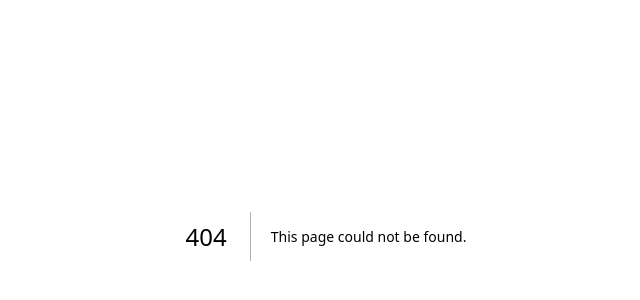
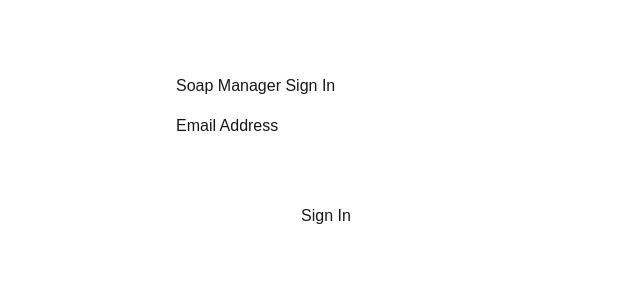
Before and after one commit to DBTO1970/phase2-soap-batch-and-vendor-mgmt, a Next.js app: page /signin in a window 1280 px wide. Before the commit this address had no page. Shown: the part 164-464 px from the top of the page, without its empty margins (314-954 px from the left). Built offline with nearby package versions, Linux system fonts and the light colour scheme; no server answers.

Commit message:
debugging login

```diff
--- a/package.json
+++ b/package.json
@@ -14,6 +14,7 @@
     "@paralleldrive/cuid2": "^3.3.0",
     "@prisma/adapter-pg": "^7.4.2",
     "@prisma/client": "^7.4.2",
+    "bcryptjs": "^3.0.3",
     "next": "16.1.6",
     "next-auth": "^5.0.0-beta.30",
     "react": "19.2.3",
@@ -21,6 +22,7 @@
   },
   "devDependencies": {
     "@tailwindcss/postcss": "^4",
+    "@types/bcryptjs": "^2.4.6",
     "@types/node": "^20",
     "@types/react": "^19",
     "@types/react-dom": "^19",
--- a/src/app/api/auth/[...nextauth]/route.ts
+++ b/src/app/api/auth/[...nextauth]/route.ts
@@ -3,39 +3,45 @@ import NextAuth from "next-auth";
 import { PrismaAdapter } from "@auth/prisma-adapter";
 import { prisma } from "../../../../lib/prisma";
 import Credentials from "next-auth/providers/credentials";
+import bcrypt from "bcryptjs";
 
 const isProduction = process.env.NODE_ENV === "production";
-// 1. Destructure the core methods needed for your app
+
 const { handlers, auth, signIn, signOut } = NextAuth({
   adapter: PrismaAdapter(prisma),
   session: { strategy: "jwt" },
   secret: process.env.AUTH_SECRET,
+  // 1. Let NextAuth handle secure cookies automatically based on the environment
   useSecureCookies: isProduction,
-  cookies: {
-    sessionToken: {
-      name: `__Secure-next-auth.session-token`,
-      options: {
-        httpOnly: true,
-        sameSite: 'lax',
-        path: '/',
-        secure: true, // Vercel is always HTTPS
-      },
-    },
-  },
   providers: [
     Credentials({
-      credentials: { email: {} },
+      name: "Credentials",
+      credentials: {
+        email: { label: "Email", type: "email" },
+        password: { label: "Password", type: "password" }
+      },
       authorize: async (credentials) => {
-        if (!credentials?.email) return null;
+        if (!credentials?.email || !credentials?.password) return null;
 
-        return await prisma.user.upsert({
-          where: { email: credentials.email as string },
-          update: {},
-          create: {
-            email: credentials.email as string,
-            role: "ADMIN"
-          },
+        const user = await prisma.user.findUnique({
+          where: { email: credentials.email as string }
         });
+
+        // Verify user exists and password matches
+        if (!user || !user.password) return null;
+
+        const isPasswordValid = await bcrypt.compare(
+          credentials.password as string,
+          user.password
+        );
+
+        if (!isPasswordValid) return null;
+
+        return {
+          id: user.id,
+          email: user.email,
+          role: user.role,
+        };
       },
     }),
   ],
--- a/src/app/batches/page.tsx
+++ b/src/app/batches/page.tsx
@@ -1,6 +1,7 @@
 import { prisma } from "@/lib/prisma";
 import RefreshButton from "../components/RefreshButton";
 import BatchControls from "../components/BatchControls";
+import { auth } from "@/app/api/auth/[...nextauth]/route";
 
 export default async function BatchesPage({
     searchParams,
@@ -8,6 +9,12 @@ export default async function BatchesPage({
     searchParams: Promise<{ q?: string; sort?: string }>;
   })
   {
+    const session = await auth();
+    console.log("DEBUG: BatchesPage Session:", session);
+
+    if (!session) {
+      return <div>Not logged in!</div>;
+    }
     const params = await searchParams;
     const query = params.q || "";
     const sort = params.sort || "readyDate_desc";
--- /dev/null
+++ b/src/app/components/SignInForm.tsx
@@ -0,0 +1,52 @@
+"use client";
+
+import { useState } from "react";
+import { signInAction } from "@/app/actions/auth";
+import { useRouter } from "next/navigation";
+
+export default function SignInForm() {
+  const [email, setEmail] = useState("");
+  const [error, setError] = useState("");
+  const [isSubmitting, setIsSubmitting] = useState(false);
+  const router = useRouter();
+
+  const handleSubmit = async (event: React.FormEvent<HTMLFormElement>) => {
+    event.preventDefault();
+    setIsSubmitting(true);
+    setError("");
+
+    if (!email) {
+      setError("Email is required.");
+      setIsSubmitting(false);
+      return;
+    }
+
+    try {
+      const result = await signInAction(email);
+      if (result.success) {
+        // On successful sign-in, redirect to the batches page.
+        console.log("Sign in successful, redirecting to /batches...");
+        router.push("/batches");
+      } else {
+        setError(result.message || "An unknown error occurred.");
+        setIsSubmitting(false);
+      }
+    } catch (e) {
+      console.error(e);
+      setError("Failed to sign in. Please try again.");
+      setIsSubmitting(false);
+    }
+  };
+
+  return (
+    <form onSubmit={handleSubmit} style={{ display: 'flex', flexDirection: 'column', gap: '1rem', width: '300px' }}>
+      <h2>Soap Manager Sign In</h2>
+      {error && <p style={{ color: "red" }}>{error}</p>}
+      <div>
+        <label htmlFor="email">Email Address</label>
+        <input id="email" name="email" type="email" required value={email} onChange={(e) => setEmail(e.target.value)} disabled={isSubmitting} style={{ width: '100%', padding: '8px', boxSizing: 'border-box' }}/>
+      </div>
+      <button type="submit" disabled={isSubmitting} style={{ padding: '10px' }}>{isSubmitting ? "Signing In..." : "Sign In"}</button>
+    </form>
+  );
+}
--- a/src/app/login/page.tsx
+++ b/src/app/login/page.tsx
@@ -1,29 +1,43 @@
 "use client";
 
-import { signInAction } from "../actions/auth";
+// import { signInAction } from "../actions/auth";
+import { signIn } from "next-auth/react";
+import { useState } from "react";
+import { useRouter } from "next/navigation";
 
 export default function LoginPage() {
+  const router = useRouter();
+  const [error, setError] = useState("");
+
   const handleLogin = async (e: React.FormEvent<HTMLFormElement>) => {
     e.preventDefault();
     const formData = new FormData(e.currentTarget);
     const email = formData.get("email") as string;
+    const password = formData.get("password") as string;
 
-  if (!email) return;
+    const res = await signIn("credentials", {
+      email,
+      password,
+      redirect: false, // We handle redirect manually to catch errors
+    });
 
-  const response = await signInAction(email);
-
-  // Check if response exists before reading it!
-  if (response?.success) {
-    console.log("Logged in!", email);
+    if (res?.error) {
+      setError("Invalid email or password");
     } else {
-    console.error("Login failed or no response received");
+      router.push("/batches");
+      router.refresh();
     }
   };
 
   return (
-    <form onSubmit={handleLogin}>
-        <input name="email" type="email" required />
-        <button type="submit">Sign In</button>
+    <div className="flex flex-col items-center justify-center min-h-screen">
+      <form onSubmit={handleLogin} className="p-8 border rounded shadow-md space-y-4">
+        <h1 className="text-xl font-bold">Admin Login</h1>
+        {error && <p className="text-red-500 text-sm">{error}</p>}
+        <input name="email" type="email" placeholder="Email" required className="block border p-2 w-full" />
+        <input name="password" type="password" placeholder="Password" required className="block border p-2 w-full" />
+        <button type="submit" className="bg-blue-500 text-white p-2 w-full rounded">Sign In</button>
       </form>
+    </div>
   );
 }
--- /dev/null
+++ b/src/app/signin/page.tsx
@@ -0,0 +1,9 @@
+import SignInForm from "../components/SignInForm";
+
+export default function SignInPage() {
+  return (
+    <main style={{ display: 'flex', justifyContent: 'center', alignItems: 'center', height: '80vh' }}>
+      <SignInForm />
+    </main>
+  );
+}
--- a/src/middleware.ts
+++ b/src/middleware.ts
@@ -8,19 +8,23 @@ export async function middleware(req: NextRequest) {
   const apiKey = req.headers.get("x-api-key");
 
   // 1. HIGH PRIORITY: If the sync route has the correct key, let it pass immediately!
+  // We check this BEFORE checking for a token, so external tools don't get blocked.
   if (path === "/api/sync-sheet" && apiKey === process.env.SYNC_API_KEY) {
     return NextResponse.next();
   }
 
-  // 2. Protect /batches
+  // 2. Auth Check: Get token
+  const token = await getToken({ req, secret: process.env.AUTH_SECRET });
+
+  if (!token) {
+    console.log("DEBUG: Middleware: No token found. Redirecting to signin.");
+    return NextResponse.redirect(new URL("/api/auth/signin", req.url));
+  }
+  console.log("DEBUG: Middleware: Token found:", token);
+
+  // 3. Protect /batches
   if (path.startsWith("/batches")) {
-    const token = await getToken({ req, secret: process.env.AUTH_SECRET });
-
-    if (!token) {
-      return NextResponse.redirect(new URL("/api/auth/signin", req.url));
-    }
-    console.log("DEBUG: Middleware checking token:", token);
-
+    // We already have the token from step 2
     if (token.role !== "ADMIN") {
       return NextResponse.redirect(new URL("/", req.url));
     }
```
Also changed, not shown: 2 other files (tests, documents, lock files or other folders). Lines whose indentation alone changed are shown as unchanged.
